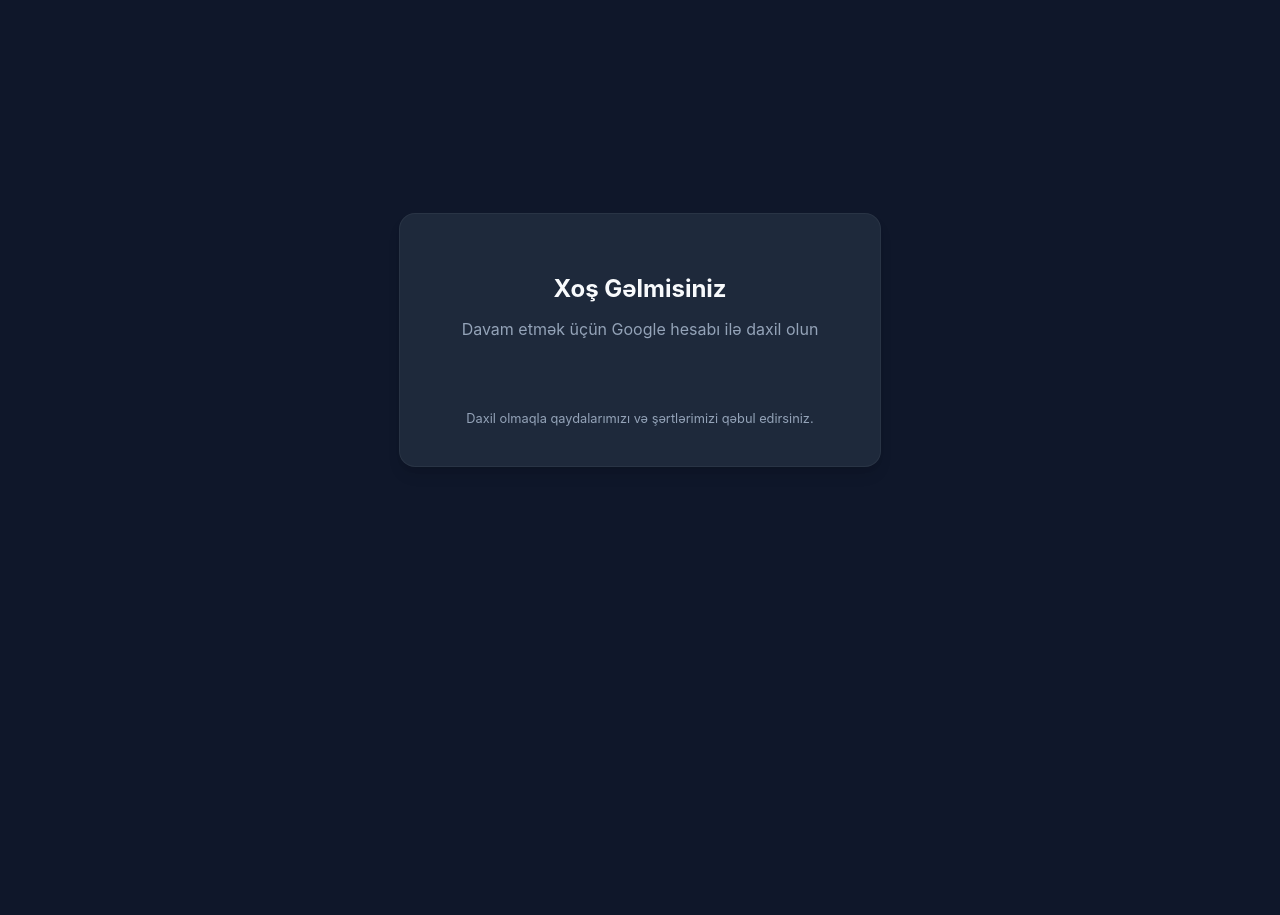
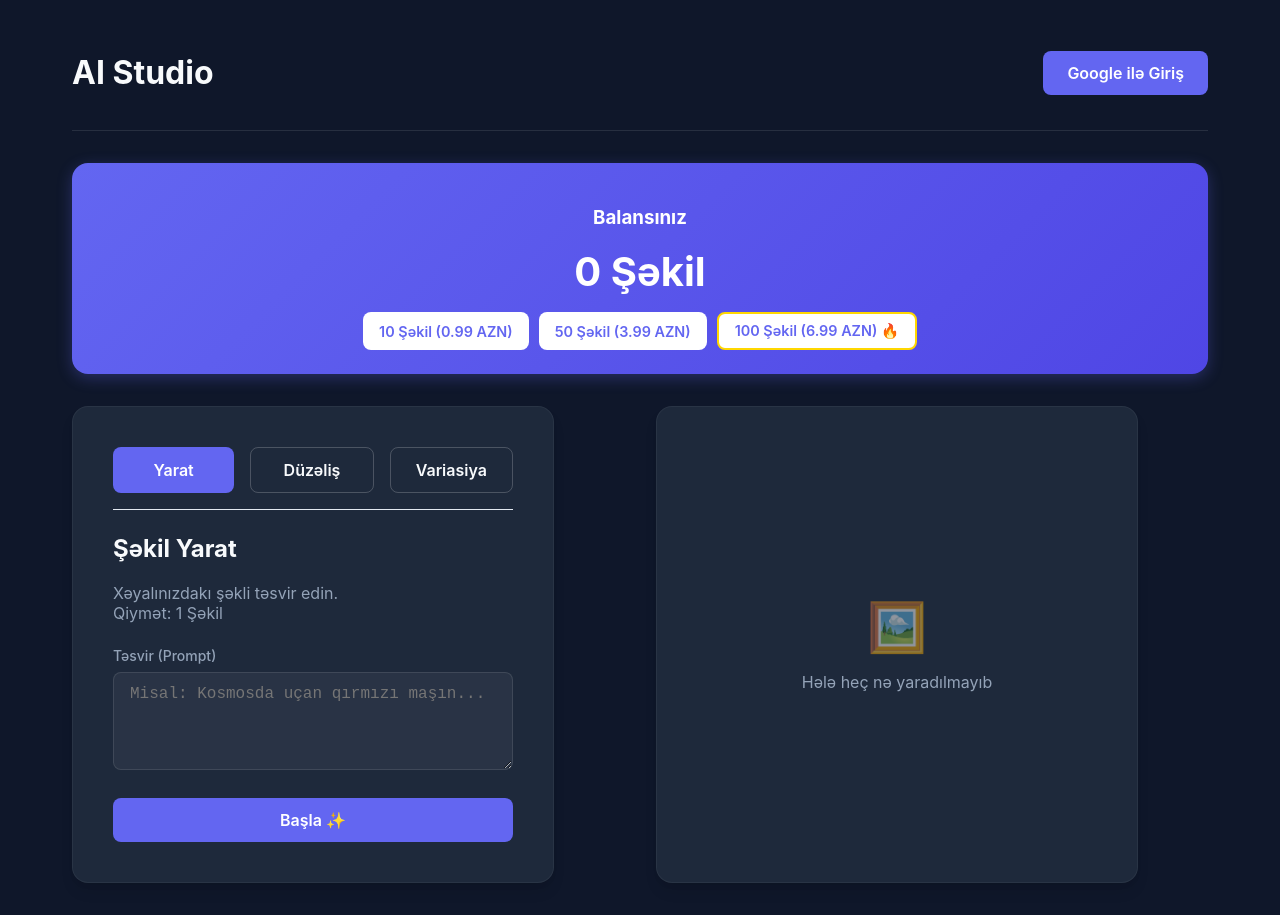
Before and after one commit to Ali-Agayev/ai-studio-app, a React (Vite) app in the folder frontend/: page / in a window 1280 px wide. Before the commit this address led to /login. Before the commit the page ends 800 px from the top, so only its background shows below. Built offline with nearby package versions, Linux system fonts and the light colour scheme; no server answers.

Commit message:
Lazy authentication tətbiq edildi və interfeys Azərbaycan dilinə tərcümə olundu

```diff
--- a/frontend/src/App.jsx
+++ b/frontend/src/App.jsx
@@ -19,14 +19,7 @@
     <Router>
       <Routes>
         <Route path="/login" element={<Login />} />
-        <Route
-          path="/"
-          element={
-            <ProtectedRoute>
-              <Dashboard />
-            </ProtectedRoute>
-          }
-        />
+        <Route path="/" element={<Dashboard />} />
         <Route path="*" element={<Navigate to="/" replace />} />
       </Routes>
     </Router>
--- a/frontend/src/pages/Dashboard.jsx
+++ b/frontend/src/pages/Dashboard.jsx
@@ -51,7 +51,7 @@
         // Yoxlama: İstifadəçi giriş edibmi?
         const token = localStorage.getItem('token');
         if (!token) {
-            navigate('/register');
+            navigate('/login');
             return;
         }
 
@@ -61,7 +61,7 @@
                 window.location.href = res.data.url;
             }
         } catch (err) {
-            alert("Error occurred: " + (err.response?.data?.error || err.message));
+            alert("Xəta baş verdi: " + (err.response?.data?.error || err.message));
         }
     };
 
@@ -77,7 +77,7 @@
                     // Amma demo üçün URL-dən və ya session-dan təxmini məlumat ala bilərik.
                     // Hal-hazırda sadəcə balansı yeniləmək üçün profil sorğusu atırıq.
                     setBalance(userRes.data.balance);
-                    alert("Payment successful! Your balance has been updated. 🎉");
+                    alert("Ödəniş uğurludur! Balansınız yeniləndi. 🎉");
                     window.history.replaceState({}, document.title, "/");
                 } catch (e) {
                     console.error(e);
@@ -86,7 +86,7 @@
             demoConfirm();
         }
         if (query.get("canceled")) {
-            alert("Payment canceled.");
+            alert("Ödəniş ləğv edildi.");
             window.history.replaceState({}, document.title, "/");
         }
     }, [navigate]);
@@ -98,7 +98,7 @@
         // Yoxlama: İstifadəçi giriş edibmi?
         const token = localStorage.getItem('token');
         if (!token) {
-            navigate('/register');
+            navigate('/login');
             return;
         }
 
@@ -115,7 +115,7 @@
                 setBalance(res.data.remainingBalance);
             } else {
                 if (!file) {
-                    setError("Please upload an image");
+                    setError("Zəhmət olmasa şəkil yükləyin");
                     setLoading(false);
                     return;
                 }
@@ -137,7 +137,7 @@
             }
 
         } catch (err) {
-            setError(err.response?.data?.error || 'An error occurred');
+            setError(err.response?.data?.error || 'Xəta baş verdi');
         } finally {
             setLoading(false);
         }
@@ -151,7 +151,7 @@
                     {localStorage.getItem('token') && user ? (
                         <div style={{ display: 'flex', alignItems: 'center', gap: '15px' }}>
                             <div style={{ textAlign: 'right' }}>
-                                <div style={{ fontSize: '0.75rem', color: 'var(--text-secondary)', textTransform: 'uppercase', letterSpacing: '0.5px' }}>Logged in as</div>
+                                <div style={{ fontSize: '0.75rem', color: 'var(--text-secondary)', textTransform: 'uppercase', letterSpacing: '0.5px' }}>Daxil olub</div>
                                 <div style={{ fontSize: '0.9rem', fontWeight: '500', color: 'var(--text-primary)' }}>{user.email}</div>
                             </div>
                             <div className="account-badge" style={{
@@ -164,36 +164,35 @@
                                 gap: '10px'
                             }}>
                                 <span style={{ fontSize: '1.2rem' }}>👤</span>
-                                <span style={{ fontWeight: '600', color: 'var(--accent-primary)' }}>{Math.floor(balance / 10)} Images</span>
+                                <span style={{ fontWeight: '600', color: 'var(--accent-primary)' }}>{Math.floor(balance / 10)} Şəkil</span>
                             </div>
                             <button onClick={handleLogout} className="btn" style={{
                                 backgroundColor: '#334155',
                                 width: 'auto',
                                 padding: '8px 15px',
                                 fontSize: '0.9rem'
-                            }}>Logout</button>
+                            }}>Çıxış</button>
                         </div>
                     ) : (
                         <div style={{ display: 'flex', gap: '10px' }}>
-                            <button onClick={() => navigate('/login')} className="btn" style={{ backgroundColor: 'transparent', border: '1px solid var(--border-color)', color: 'var(--text-primary)' }}>Login</button>
-                            <button onClick={() => navigate('/register')} className="btn">Register</button>
+                            <button onClick={() => navigate('/login')} className="btn">Google ilə Giriş</button>
                         </div>
                     )}
                 </div>
             </div>
 
             <div className="balance-card">
-                <h3>Your Balance</h3>
-                <div className="balance-amount">{Math.floor(balance / 10)} Images</div>
+                <h3>Balansınız</h3>
+                <div className="balance-amount">{Math.floor(balance / 10)} Şəkil</div>
                 <div style={{ display: 'flex', gap: '10px', flexWrap: 'wrap', justifyContent: 'center', marginTop: '1rem' }}>
                     <button onClick={() => handleTopUp(100)} className="btn" style={{ backgroundColor: 'white', color: 'var(--accent-primary)', width: 'auto', padding: '0.5rem 1rem', fontSize: '0.9rem' }}>
-                        10 Images ($0.99)
+                        10 Şəkil (0.99 AZN)
                     </button>
                     <button onClick={() => handleTopUp(500)} className="btn" style={{ backgroundColor: 'white', color: 'var(--accent-primary)', width: 'auto', padding: '0.5rem 1rem', fontSize: '0.9rem' }}>
-                        50 Images ($3.99)
+                        50 Şəkil (3.99 AZN)
                     </button>
                     <button onClick={() => handleTopUp(1000)} className="btn" style={{ backgroundColor: 'white', color: 'var(--accent-primary)', width: 'auto', padding: '0.5rem 1rem', fontSize: '0.9rem', border: '2px solid #ffd700' }}>
-                        100 Images ($6.99) 🔥
+                        100 Şəkil (6.99 AZN) 🔥
                     </button>
                 </div>
             </div>
@@ -207,44 +206,44 @@
                             style={{ flex: 1, backgroundColor: mode === 'generate' ? 'var(--accent-primary)' : 'transparent', color: mode === 'generate' ? 'white' : 'var(--text-primary)' }}
                             onClick={() => setMode('generate')}
                         >
-                            Generate
+                            Yarat
                         </button>
                         <button
                             className={`btn ${mode === 'edit' ? '' : 'btn-outline'}`}
                             style={{ flex: 1, backgroundColor: mode === 'edit' ? 'var(--accent-primary)' : 'transparent', color: mode === 'edit' ? 'white' : 'var(--text-primary)' }}
                             onClick={() => setMode('edit')}
                         >
-                            Edit
+                            Düzəliş
                         </button>
                         <button
                             className={`btn ${mode === 'variation' ? '' : 'btn-outline'}`}
                             style={{ flex: 1, backgroundColor: mode === 'variation' ? 'var(--accent-primary)' : 'transparent', color: mode === 'variation' ? 'white' : 'var(--text-primary)' }}
                             onClick={() => setMode('variation')}
                         >
-                            Variation
+                            Variasiya
                         </button>
                     </div>
 
                     <h2>
-                        {mode === 'generate' && "Generate Image"}
-                        {mode === 'edit' && "Edit Image"}
-                        {mode === 'variation' && "Create Variation"}
+                        {mode === 'generate' && "Şəkil Yarat"}
+                        {mode === 'edit' && "Şəkilə Düzəliş"}
+                        {mode === 'variation' && "Variasiya Yarat"}
                     </h2>
                     <p style={{ color: 'var(--text-secondary)', marginBottom: '1.5rem' }}>
-                        {mode === 'generate' && "Describe the image you imagine."}
-                        {mode === 'edit' && "Upload an image and describe the part you want to change (PNG + Transparency)."}
-                        {mode === 'variation' && "Upload an image to create similar variations."}
-                        <br />Price: 1 Image
+                        {mode === 'generate' && "Xəyalınızdakı şəkli təsvir edin."}
+                        {mode === 'edit' && "Şəkil yükləyin və dəyişmək istədiyiniz hissəni təsvir edin."}
+                        {mode === 'variation' && "Bənzər variasiyalar yaratmaq üçün şəkil yükləyin."}
+                        <br />Qiymət: 1 Şəkil
                     </p>
 
                     <form onSubmit={handleGenerate}>
 
                         {(mode === 'edit' || mode === 'variation') && (
                             <div className="form-group">
-                                <label className="form-label">Upload Image</label>
+                                <label className="form-label">Şəkil Yüklə</label>
                                 <div style={{ display: 'flex', flexDirection: 'column', gap: '8px' }}>
                                     <label className="btn btn-outline" style={{ cursor: 'pointer', textAlign: 'center', width: '100%', boxSizing: 'border-box' }}>
-                                        {file ? 'Change image' : 'Choose Image File'}
+                                        {file ? 'Şəkli dəyiş' : 'Şəkil faylı seçin'}
                                         <input
                                             type="file"
                                             accept="image/png"
@@ -255,7 +254,7 @@
                                     </label>
                                     {file && (
                                         <div style={{ fontSize: '0.85rem', color: 'var(--success)', textAlign: 'center' }}>
-                                            Selected: {file.name}
+                                            Seçildi: {file.name}
                                         </div>
                                     )}
                                 </div>
@@ -265,11 +264,11 @@
 
                         {mode !== 'variation' && (
                             <div className="form-group">
-                                <label className="form-label">Description (Prompt)</label>
+                                <label className="form-label">Təsvir (Prompt)</label>
                                 <textarea
                                     className="form-input"
                                     rows="4"
-                                    placeholder={mode === 'edit' ? "Ex: Add a hat to the cat..." : "Ex: Red car flying in space..."}
+                                    placeholder={mode === 'edit' ? "Misal: Pişiyə papaq əlavə et..." : "Misal: Kosmosda uçan qırmızı maşın..."}
                                     value={prompt}
                                     onChange={(e) => setPrompt(e.target.value)}
                                     required
@@ -280,7 +279,7 @@
                         {error && <div className="error-msg">{error}</div>}
 
                         <button type="submit" className="btn" disabled={loading}>
-                            {loading ? 'Processing...' : 'Start ✨'}
+                            {loading ? 'İşlənilir...' : 'Başla ✨'}
                         </button>
                     </form>
                 </div>
@@ -289,19 +288,19 @@
                     {loading ? (
                         <div style={{ textAlign: 'center', color: 'var(--text-secondary)' }}>
                             <div style={{ fontSize: '2rem', marginBottom: '1rem' }}>🎨</div>
-                            <div>Magic is happening...</div>
+                            <div>Möcüzə baş verir...</div>
                         </div>
                     ) : imageUrl ? (
                         <div className="generated-image">
                             <img src={imageUrl} alt="Generated AI" />
                             <a href={imageUrl} target="_blank" rel="noreferrer" className="link-text" style={{ display: 'block', marginTop: '1rem', textAlign: 'center' }}>
-                                View Full Size
+                                Tam ölçüdə bax
                             </a>
                         </div>
                     ) : (
                         <div style={{ textAlign: 'center', color: 'var(--text-secondary)' }}>
                             <div style={{ fontSize: '3rem', marginBottom: '1rem', opacity: 0.5 }}>🖼️</div>
-                            <div>Nothing generated yet</div>
+                            <div>Hələ heç nə yaradılmayıb</div>
                         </div>
                     )}
                 </div>
```
